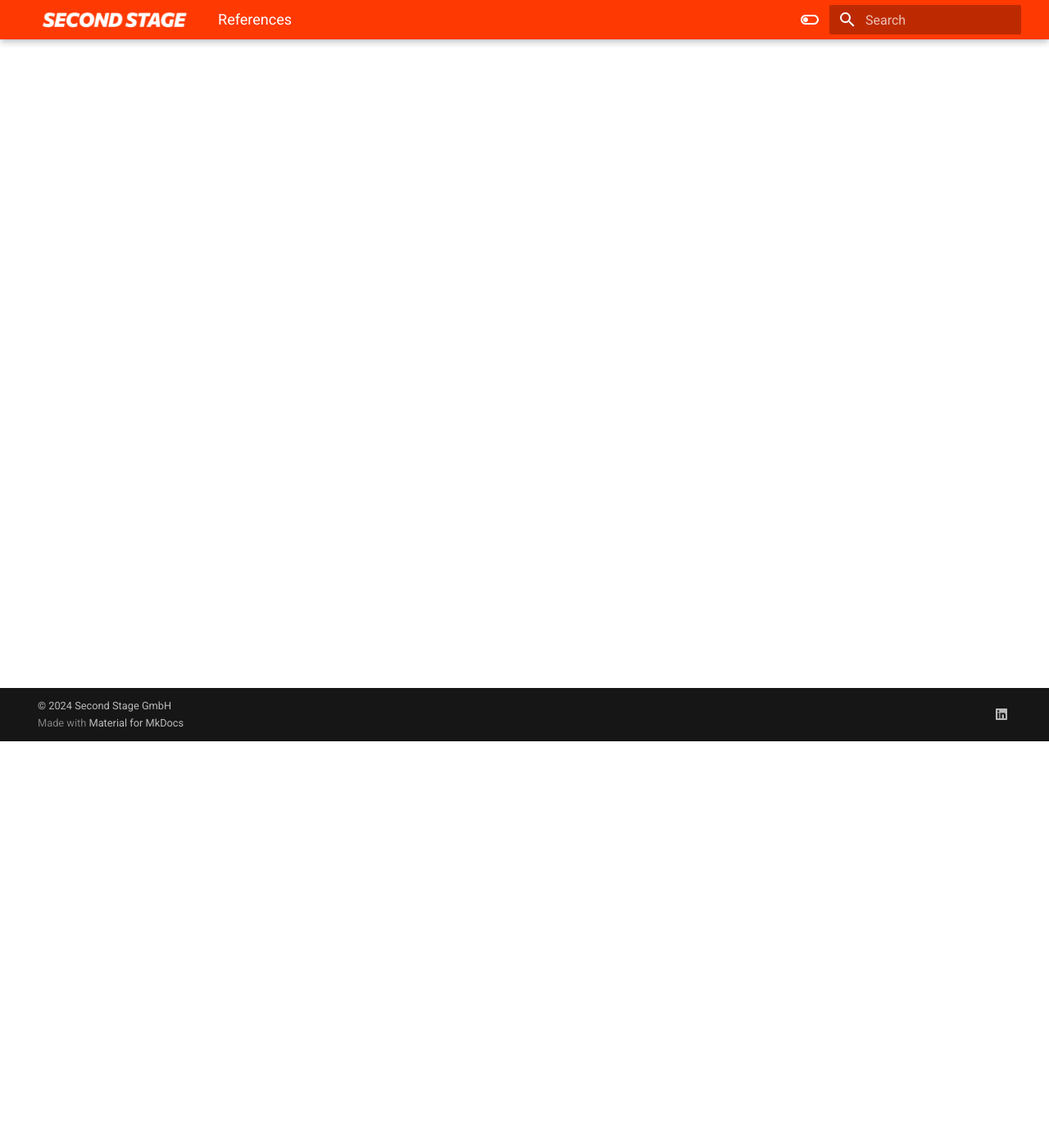
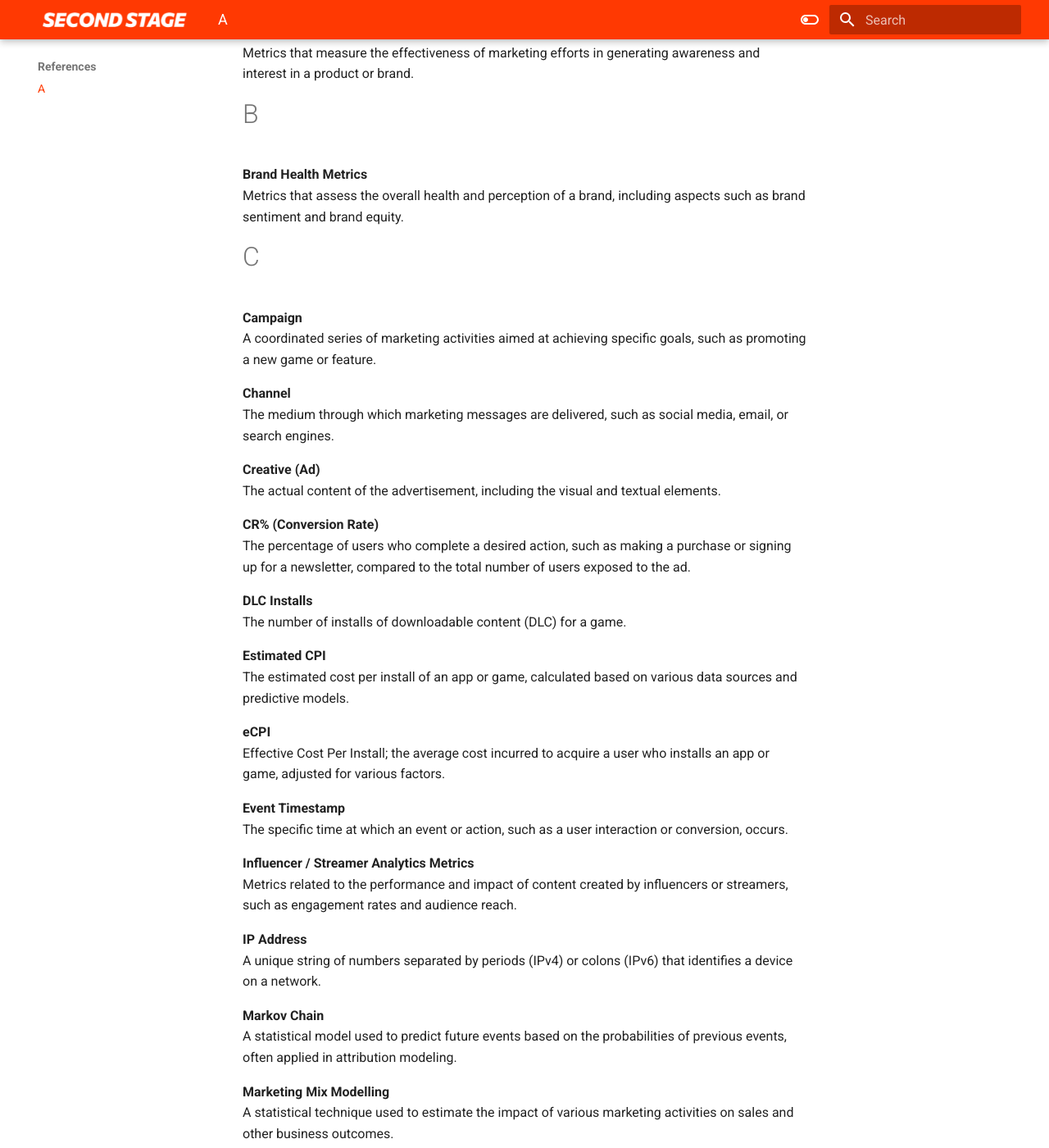
Before and after one commit to secondstage-io/tracks-documentation, an MkDocs documentation site: the page built from docs/references.md, in a window 1280 px wide and 1400 px high, scrolled down 496 px. Shown: the whole window at 82% size. Built offline with MkDocs 1.6.1 and Material for MkDocs 9.7.7, drawn with Linux system fonts in a browser that asks for light colours; some of the changed text lies outside the part shown.

Commit message:
Update references.md
added content

```diff
--- a/docs/references.md
+++ b/docs/references.md
@@ -1 +1,116 @@
-Check back later to find more information.
+# A
+
+**Ad Format**
+The structure or layout of an advertisement, such as banner ads, video ads, or interactive ads.
+
+**Ad Group (Ad Set)**
+A collection of ads within a campaign that share the same targeting criteria and budget.
+
+**Ad Type**
+The specific category or style of an ad, such as display, video, or native ads.
+
+**Attribution Metrics**
+Metrics used to determine how different marketing touchpoints contribute to conversions or other key actions.
+
+**Awareness Metrics**
+Metrics that measure the effectiveness of marketing efforts in generating awareness and interest in a product or brand.
+
+# B
+
+**Brand Health Metrics**
+Metrics that assess the overall health and perception of a brand, including aspects such as brand sentiment and brand equity.
+
+# C
+
+**Campaign**
+A coordinated series of marketing activities aimed at achieving specific goals, such as promoting a new game or feature.
+
+**Channel**
+The medium through which marketing messages are delivered, such as social media, email, or search engines.
+
+**Creative (Ad)**
+The actual content of the advertisement, including the visual and textual elements.
+
+**CR% (Conversion Rate)**
+The percentage of users who complete a desired action, such as making a purchase or signing up for a newsletter, compared to the total number of users exposed to the ad.
+
+**DLC Installs**
+The number of installs of downloadable content (DLC) for a game.
+
+**Estimated CPI**
+The estimated cost per install of an app or game, calculated based on various data sources and predictive models.
+
+**eCPI**
+Effective Cost Per Install; the average cost incurred to acquire a user who installs an app or game, adjusted for various factors.
+
+**Event Timestamp**
+The specific time at which an event or action, such as a user interaction or conversion, occurs.
+
+**Influencer / Streamer Analytics Metrics**
+Metrics related to the performance and impact of content created by influencers or streamers, such as engagement rates and audience reach.
+
+**IP Address**
+A unique string of numbers separated by periods (IPv4) or colons (IPv6) that identifies a device on a network.
+
+**Markov Chain**
+A statistical model used to predict future events based on the probabilities of previous events, often applied in attribution modeling.
+
+**Marketing Mix Modelling**
+A statistical technique used to estimate the impact of various marketing activities on sales and other business outcomes.
+
+**Measured Installs (from Steamworks UTM Analytics)**
+The number of installs tracked through Steamworks' UTM parameters, used to measure the effectiveness of marketing campaigns.
+
+**Media Metrics**
+Metrics that assess the performance of media placements, including impressions, clicks, and engagement rates.
+
+**Modeled Installs**
+Estimates of the number of installs based on predictive models, which may use historical data and other variables.
+
+**Platform**
+The environment on which a game runs, such as PC, PlayStation or Xbox.
+
+**ROAS (Return on Ad Spend)**
+A metric that measures the revenue generated from advertising campaigns relative to the amount spent on those campaigns.
+
+**Storefront**
+The digital marketplace where a game or application is sold, such as Steam, PSN, Microsoft Store or eShop.
+
+**Strategy**
+The overall plan or approach used to achieve marketing objectives, including the selection of channels, targeting, and creative elements.
+
+**Target**
+The specific demographic or behavioral characteristics that a marketing campaign aims to reach.
+
+**Target Audience**
+The group of consumers that a marketing campaign is designed to engage, based on their interests, demographics, and behavior.
+
+**Targeting**
+The process of identifying and reaching specific segments of the audience that are most likely to respond to a marketing message.
+
+**UTM**
+Urchin Tracking Module; parameters added to URLs to track the performance of marketing campaigns in web analytics.
+
+**Web Analytics Metrics**
+Metrics used to evaluate the performance of a website, including metrics such as page views, session duration, and bounce rate.
+
+**Web Conversions**
+The number of completed actions on a website that align with marketing goals, such as purchases or sign-ups.
+
+**GCP**
+Google Cloud Platform; a suite of cloud computing services offered by Google for building, testing, and deploying applications.
+
+**Hybrid Cloud**
+A computing environment that combines private and public cloud services to provide greater flexibility and optimization.
+
+**Steam Wishlist**
+A feature on Steam that allows users to save games they are interested in and receive notifications about their release or discounts.
+
+**Steamworks Metrics**
+Metrics provided by Steamworks, the set of tools and services used by developers to manage their games on Steam.
+
+**Unified Marketing Measurement**
+A comprehensive approach to measuring and analyzing marketing performance across various channels and touchpoints.
+
+**User ID**
+A unique identifier assigned to each user to track their interactions and activities across different platforms and services.
```
